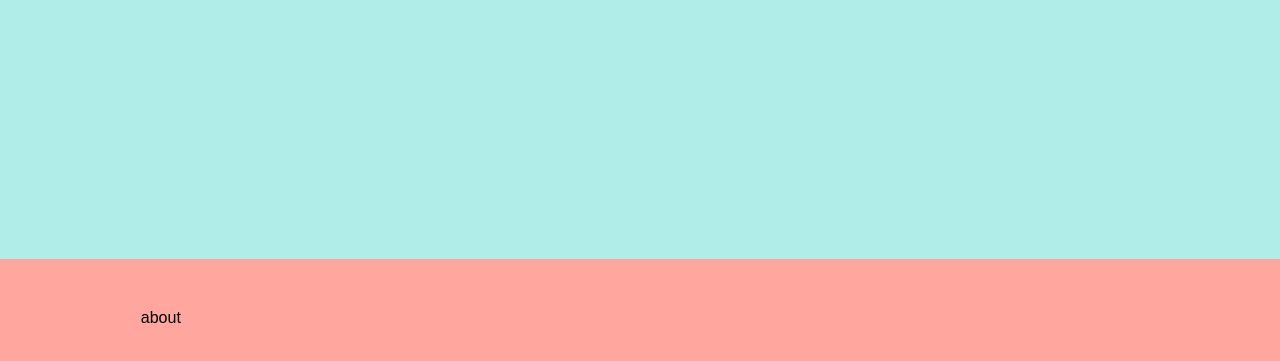
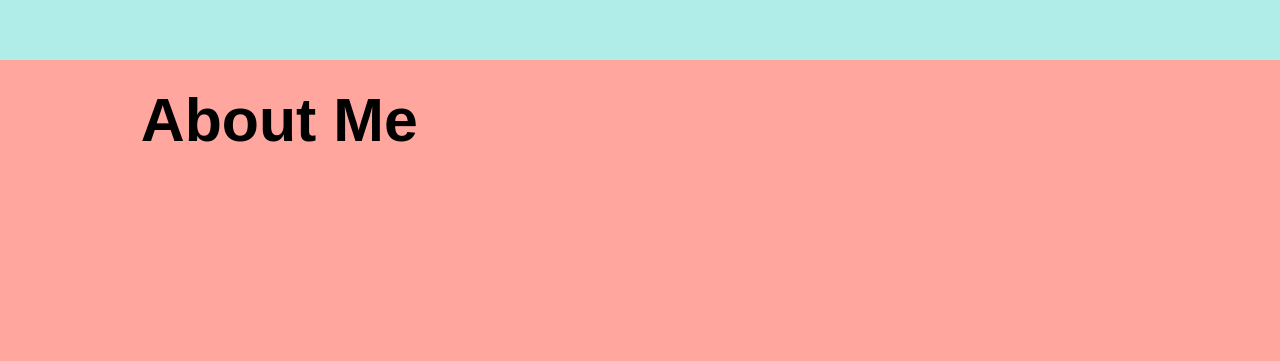
Before and after one commit to christian7974/personal-website, a plain HTML site: page index.html in a window 1280 px wide. Shown: the part 2417-2778 px from the top of the page. Drawn offline with Linux system fonts and the light colour scheme; a web font is replaced by a local one.

Commit message:
Changed Div Padding
Changed the padding for all of the sections so that they would fill the page better.

```diff
--- a/index.css
+++ b/index.css
@@ -17,8 +17,8 @@ a:hover {
 }
 
 .blue-colored-section, .pink-colored-section {
-    height: 99vh;
-    padding: 50px 11%;
+    height: 100vh;
+    padding: 2% 11% 0 11%;
 }
 
 .blue-colored-section {
@@ -146,7 +146,7 @@ h2 {
 }
 
 /* Large devices (laptops/dekstops, 992px and up) */
-@media only screen and (min-width: 1024) {
+@media only screen and (min-width: 1024px) {
     #menu {
         display: block;
     }
--- a/index.html
+++ b/index.html
@@ -48,10 +48,10 @@
 
         </div>
         <div id="about-div" class="pink-colored-section">
-            about
+            <h1>About Me</h1>
         </div>
         <div id="contact-div" class="blue-colored-section">
-            contact
+            <h1>Contact Me</h1>
             <a target="_blank" href="https://icons8.com/icon/eqvTYaCnYmRN/3d-pointer">Cursor</a> icon by <a target="_blank" href="https://icons8.com">Icons8</a>
         </div>
     </body>
```
